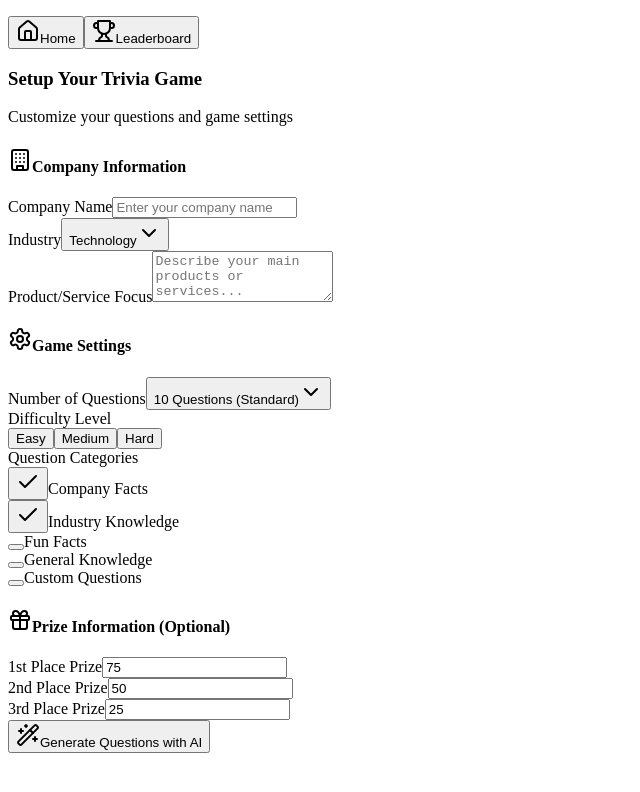
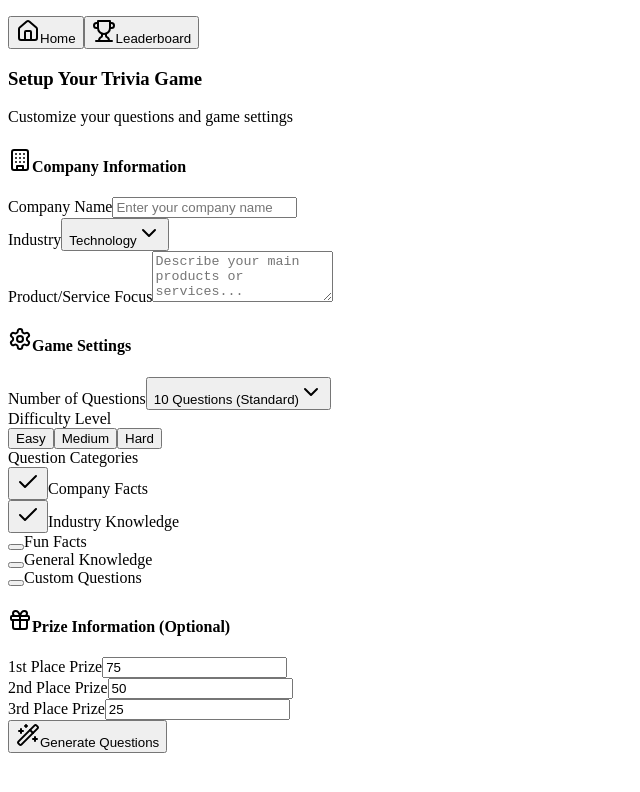
Before and after one commit to max-berman/quiz-booth, a React (Vite) app in the folder client/: page /setup in a window 1280 px wide. Shown: the top 792 px of the page, without its empty margins (0-640 px from the left). Built offline with nearby package versions, Linux system fonts and the light colour scheme.

Commit message:
Saved your changes before starting work
Replit-Commit-Author: Agent
Replit-Commit-Session-Id: 06dd55fb-374b-42d0-b612-0e5d7b0152d2
Replit-Commit-Checkpoint-Type: full_checkpoint

```diff
--- a/client/src/pages/setup.tsx
+++ b/client/src/pages/setup.tsx
@@ -432,7 +432,7 @@ export default function Setup() {
                   disabled={createGameMutation.isPending}
                 >
                   <Wand2 className="mr-2 h-4 w-4" />
-                  Generate Questions with AI
+                  Generate Questions
                 </Button>
               </div>
             </form>
```
